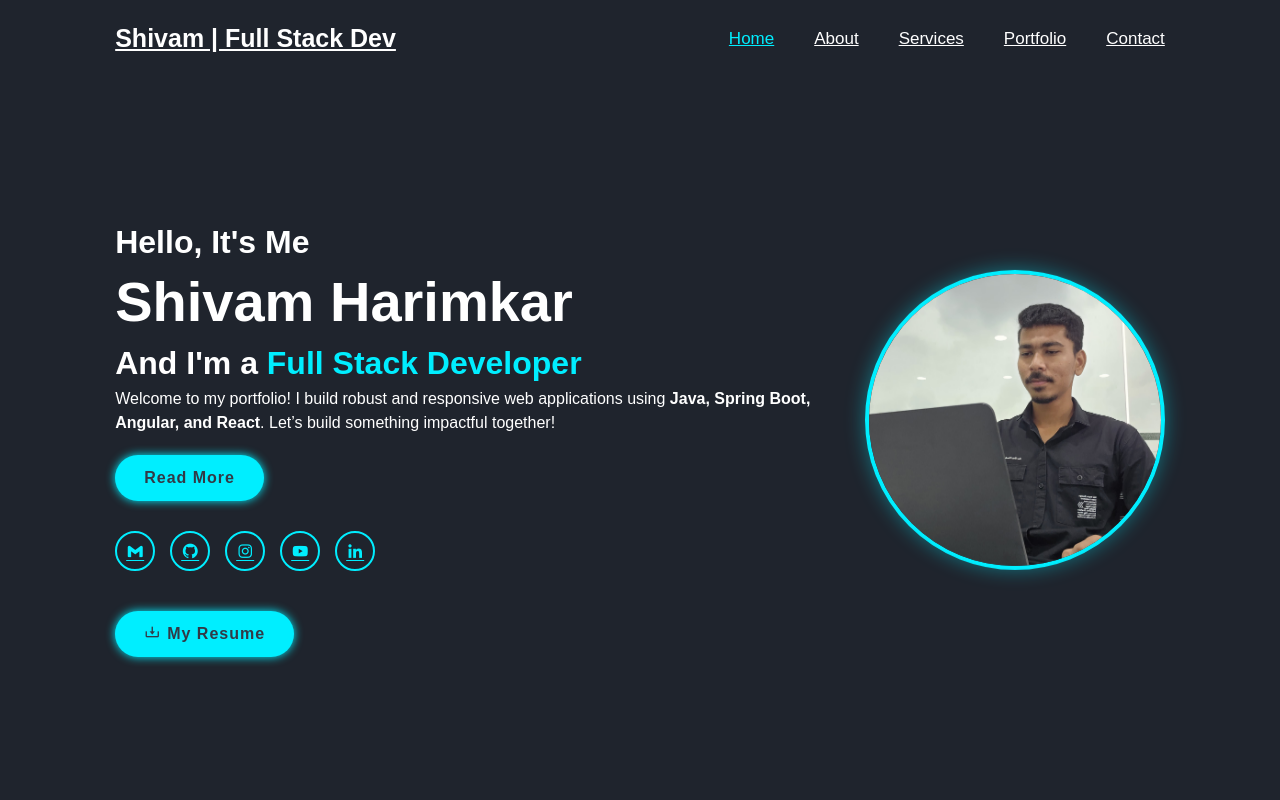
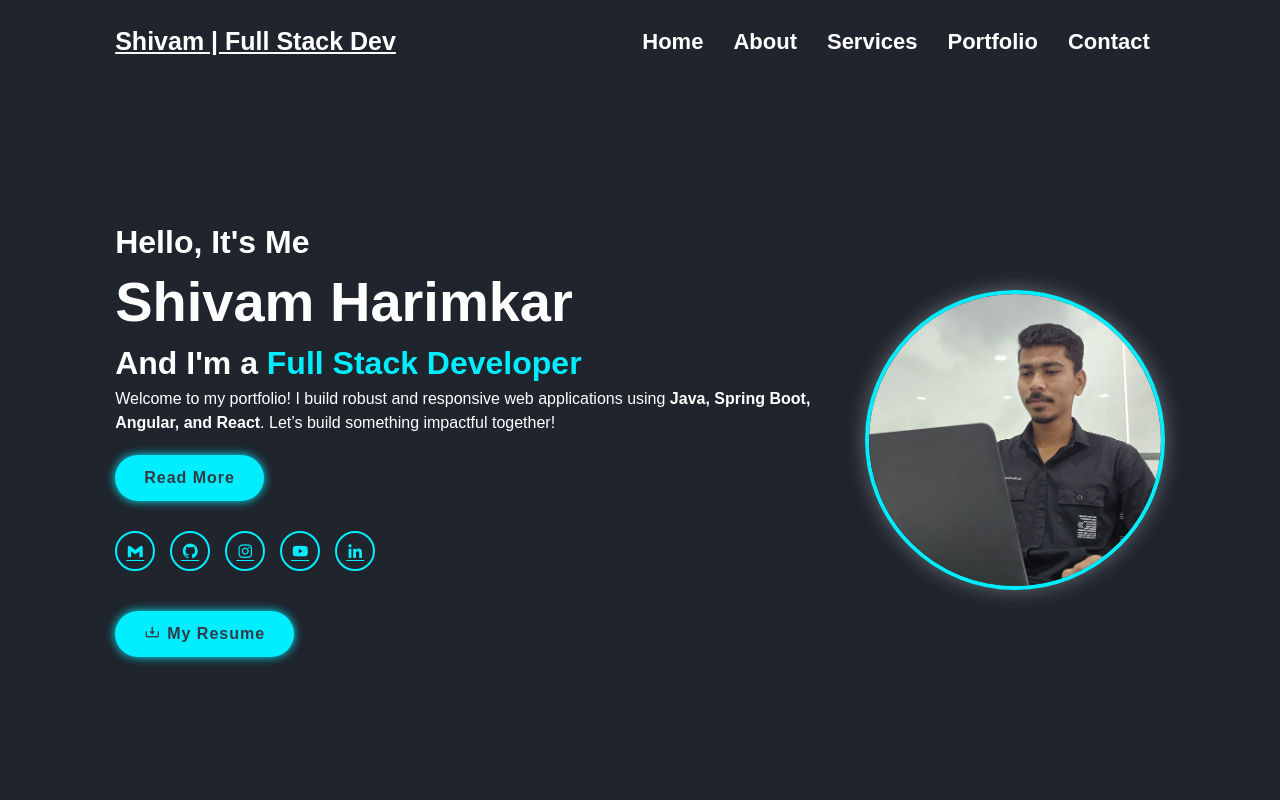
Before and after one commit to Shivam07123/persnal_portfolio, a React (Create React App) app: page / in a window 1280 px wide. Shown: the top 800 px of the page. Built offline with nearby package versions, Linux system fonts and the light colour scheme.

Commit message:
hover effects added 25-07-2025 00:17

```diff
--- a/public/index.html
+++ b/public/index.html
@@ -2,7 +2,7 @@
 <html lang="en">
   <head>
     <meta charset="utf-8" />
-    <link rel="icon" href="%PUBLIC_URL%/favicon.ico" />
+    <link rel="icon" type="image/png" href="%PUBLIC_URL%/images/FullStackDev.png" />
     <link
       href="https://unpkg.com/boxicons@2.1.4/css/boxicons.min.css"
       rel="stylesheet"
@@ -33,30 +33,12 @@
       manifest.json provides metadata used when your web app is installed on a
       user's mobile device or desktop. See https://developers.google.com/web/fundamentals/web-app-manifest/
     -->
+
     <link rel="manifest" href="%PUBLIC_URL%/manifest.json" />
-    <!--
-      Notice the use of %PUBLIC_URL% in the tags above.
-      It will be replaced with the URL of the `public` folder during the build.
-      Only files inside the `public` folder can be referenced from the HTML.
-
-      Unlike "/favicon.ico" or "favicon.ico", "%PUBLIC_URL%/favicon.ico" will
-      work correctly both with client-side routing and a non-root public URL.
-      Learn how to configure a non-root public URL by running `npm run build`.
-    -->
-    <title>React App</title>
+    <title>Shivam Harimkar | Full Stack Dev</title>
   </head>
   <body>
     <noscript>You need to enable JavaScript to run this app.</noscript>
     <div id="root"></div>
-    <!--
-      This HTML file is a template.
-      If you open it directly in the browser, you will see an empty page.
-
-      You can add webfonts, meta tags, or analytics to this file.
-      The build step will place the bundled scripts into the <body> tag.
-
-      To begin the development, run `npm start` or `yarn start`.
-      To create a production bundle, use `npm run build` or `yarn build`.
-    -->
   </body>
 </html>
--- a/src/App.css
+++ b/src/App.css
@@ -100,19 +100,36 @@ section {
 }
 
 .navbar a {
-  font-size: 1.7rem;
-  color: var(--text-color);
-  margin-left: 4rem;
-  transition: 0.3s;
+  color: #fff;                 /* White text */
+  text-decoration: none;       /* Remove underline */
+  margin: 0 15px;
+  font-size: 2.2rem;            /* Increased font size */
+  font-weight: 600;
+  position: relative;
+  transition: color 0.3s ease;
 }
 
+/* Hover Effect */
 .navbar a:hover {
-  color: var(--main-color);
+  color: var(--main-color);    /* Change to your primary color on hover */
 }
 
-.navbar a.active {
-  color: var(--main-color);
+/* Optional: Underline animation on hover */
+.navbar a::after {
+  content: '';
+  position: absolute;
+  width: 0%;
+  height: 2px;
+  bottom: -5px;
+  left: 0;
+  background-color: var(--main-color);
+  transition: 0.3s ease;
 }
+
+.navbar a:hover::after {
+  width: 100%;
+}
+
 
 #menu-icon {
   font-size: 3.6rem;
@@ -151,19 +168,15 @@ span {
   object-fit: cover;
   border-radius: 50%;
   border: 4px solid var(--main-color);
-  box-shadow: 0 0 20px rgba(0, 238, 255, 0.4);
+  box-shadow: 0 0 20px rgba(209, 217, 218, 0.4);
   animation: floatImage 4s ease-in-out infinite;
+  transition: all 0.4s ease;
 }
-@keyframes floatImage {
-  0% {
-    transform: translateY(0);
-  }
-  50% {
-    transform: translateY(-2.4rem);
-  }
-  100% {
-    transform: translateY(0);
-  }
+
+.home-img:hover img {
+  transform: scale(1.05);
+  box-shadow: 20 20px 40px rgba(217, 221, 221, 0.6);
+   border: 4px solid white;
 }
 
 /* Hide navbar by default on mobile */
@@ -196,7 +209,6 @@ span {
     z-index: 100;
   }
 }
-
 
 .home-content p {
   font-size: 1.6rem;
@@ -626,7 +638,7 @@ span {
   }
 }
 
-..skills-section {
+.skills-section {
   background-color: #0d1117;
   padding-top: 4rem;
   padding-bottom: 4rem;
@@ -634,13 +646,13 @@ span {
 
 .section-title {
   color: #ffffff;
-  font-size: 2.5rem;
-  font-weight: bold;
+  font-size: 5.5rem;
+  /* font-weight: bold; */
 }
 
 .section-subtitle {
-  color: #c5c5c5;
-  font-size: 1.1rem;
+  color: #ffffff;
+  font-size: 2.1rem;
   margin-bottom: 2.5rem;
 }
 
@@ -656,7 +668,8 @@ span {
 
 .skill-card:hover {
   transform: translateY(-5px);
-  box-shadow: 0 15px 35px rgba(0, 0, 0, 0.35);
+  box-shadow: 0 15px 35px rgba(26, 38, 139, 0.35);
+  border-color: rgba(248, 250, 249, 0.212);
 }
 
 @media (max-width: 768px) {
--- a/src/Header.js
+++ b/src/Components/Header.js
@@ -1,4 +1,4 @@
-import React, {useEffect} from "react";
+import React, { useEffect } from "react";
 
 function Header() {
   useEffect(() => {
@@ -19,6 +19,7 @@ function Header() {
   return (
     <header className="header">
       <a href="#" className="logo">
+        {/* <i className="bx bx-code-alt me-2 text-primary"></i> */}
         Shivam | Full Stack Dev
       </a>
       <i className="bx bx-menu" id="menu-icon"></i>
--- a/src/Skills.js
+++ b/src/Components/Skills.js
@@ -1,6 +1,5 @@
 import React from "react";
 import "bootstrap/dist/css/bootstrap.min.css";
-import "./App.css";
 
 function Skills() {
   return (
@@ -10,7 +9,6 @@ function Skills() {
         <p className="section-subtitle">
           The technologies I use to bring ideas to life.
         </p>
-
         <div className="row gy-4 justify-content-center">
           {/* Programming Languages */}
           <div className="col-md-5 col-lg-4">
@@ -28,7 +26,8 @@ function Skills() {
                     <i className="devicon-python-plain colored me-1"></i> Python
                   </span>
                   <span className="badge badge-skill">
-                    <i className="devicon-cplusplus-plain colored me-1"></i> C++
+                    <i className="devicon-postgresql-plain colored me-1"></i>{" "}
+                    SQL
                   </span>
                   <span className="badge badge-skill">
                     <i className="devicon-javascript-plain colored me-1"></i>{" "}
@@ -115,6 +114,36 @@ function Skills() {
                   <span className="badge badge-skill">
                     <i className="devicon-mysql-plain colored me-1"></i> MySQL
                   </span>
+                  <span className="badge badge-skill">
+                    <i className="bi bi-window-desktop me-1 text-info"></i>{" "}
+                    MySQL Workbench
+                  </span>
+                </div>
+              </div>
+            </div>
+          </div>
+
+          <div className="col-md-5 col-lg-4">
+            <div className="card skill-card h-100">
+              <div className="card-body">
+                <h5 className="card-title">
+                  <i className="bi bi-people-fill me-2 text-primary"></i>
+                  Soft Skills
+                </h5>
+                <div className="badge-container justify-content-center">
+                  <span className="badge badge-skill">
+                    <i className="bi bi-chat-dots me-1"></i> Effective
+                    Communication
+                  </span>
+                  <span className="badge badge-skill">
+                    <i className="bi bi-lightbulb me-1"></i> Problem-Solving
+                  </span>
+                  <span className="badge badge-skill">
+                    <i className="bi bi-award me-1"></i> Leadership
+                  </span>
+                  <span className="badge badge-skill">
+                    <i className="bi bi-clock-history me-1"></i> Time Management
+                  </span>
                 </div>
               </div>
             </div>
```
Also changed, not shown: src/App.js (+9 -9 lines), public/assets/images/FullStackDev.png (added), src/Components/About.js (renamed from src/About.js), src/Components/Contact.js (renamed from src/Contact.js), src/Components/Footer.js (renamed from src/Footer.js), src/Components/Portfolio.js (renamed from src/Portfolio.js), src/Components/Profile.js (renamed from src/Profile.js), src/Components/Service.js (renamed from src/Service.js).
